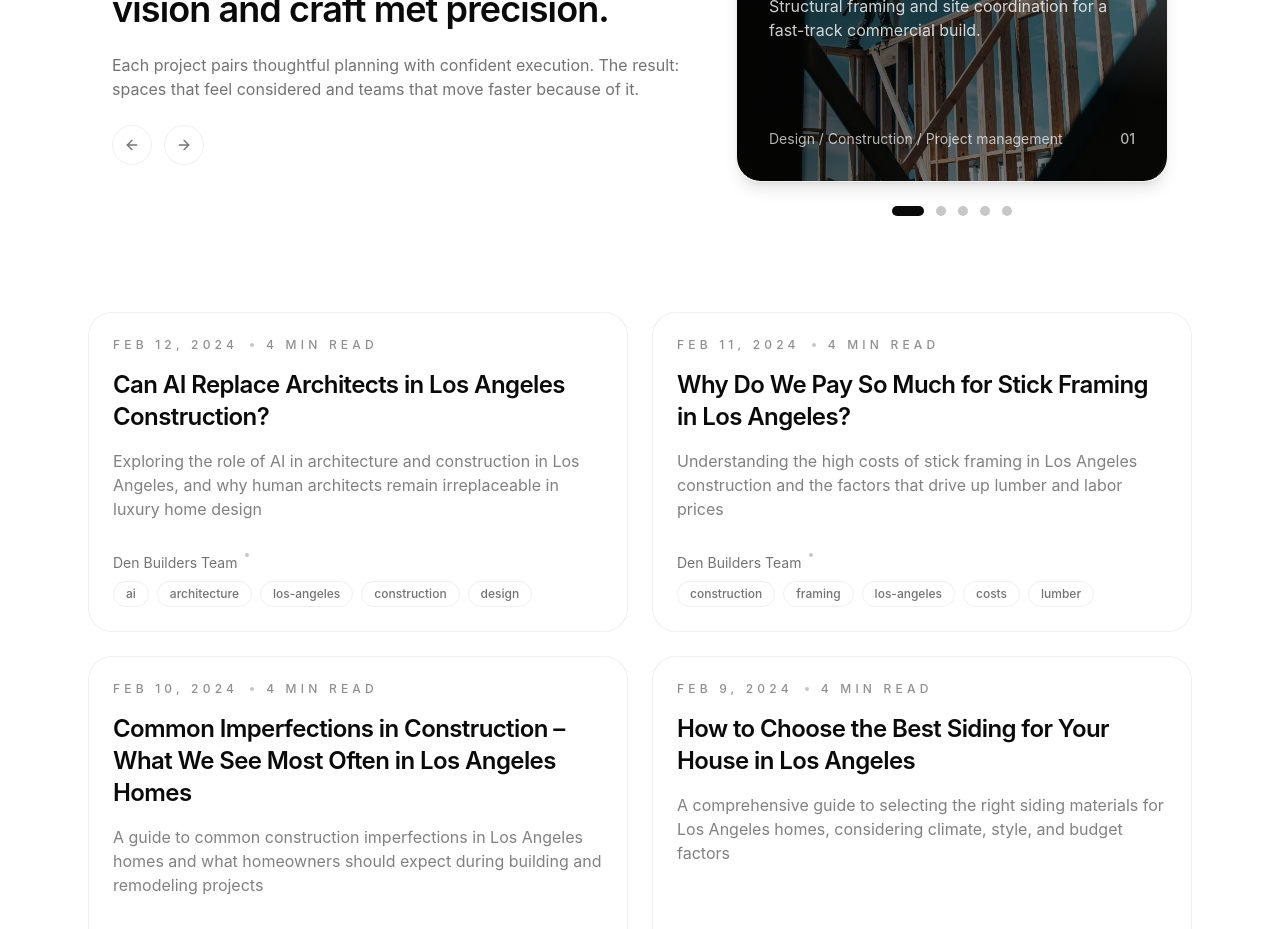
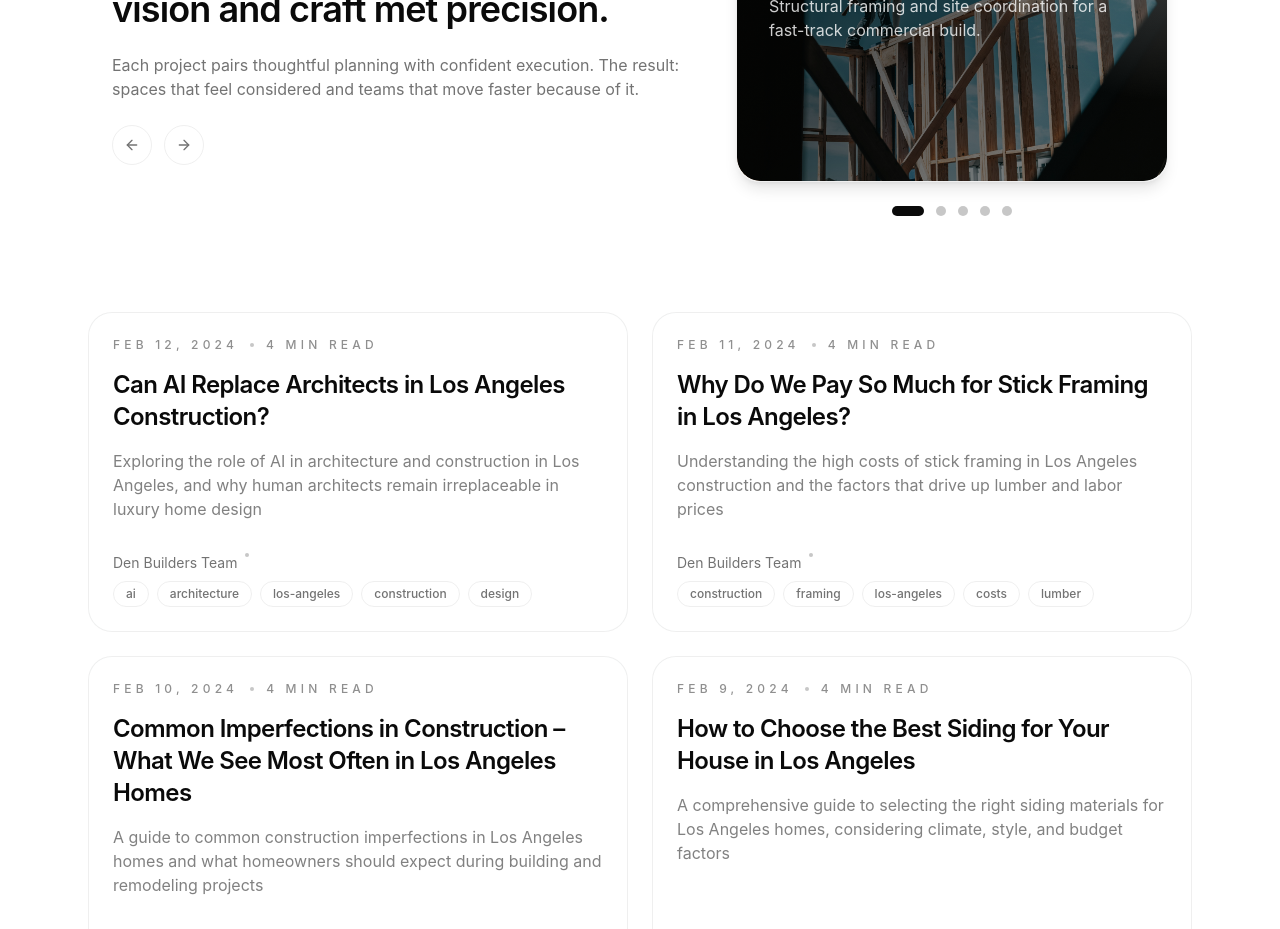
Before and after one commit to codensleep/den.builders, a Next.js app: page / in a window 1280 px wide. Shown: the part 1560-2489 px from the top of the page. Built offline with nearby package versions, Linux system fonts and the light colour scheme.

Commit message:
Remove bottom footer text from carousel slides

```diff
--- a/src/components/our-work-carousel.tsx
+++ b/src/components/our-work-carousel.tsx
@@ -163,11 +163,6 @@ export function OurWorkCarousel() {
                     </p>
                   </div>
 
-                  <div className="flex items-center justify-between text-sm text-white/70">
-                    <span>Design / Construction / Project management</span>
-                    <span className="font-medium">{String(index + 1).padStart(2, '0')}</span>
-                  </div>
-
                   <div className="pointer-events-none absolute inset-0 -z-10 bg-[radial-gradient(circle_at_top_right,rgba(255,255,255,0.35),transparent_45%)]" />
                 </article>
               )
```
